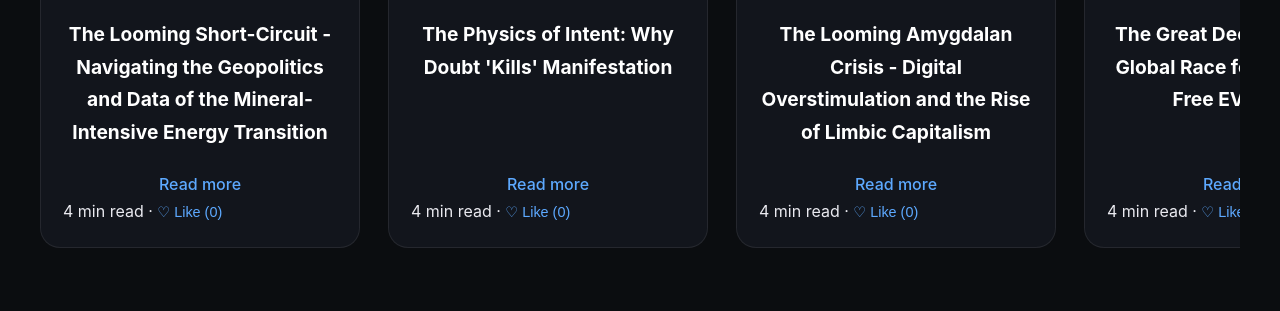
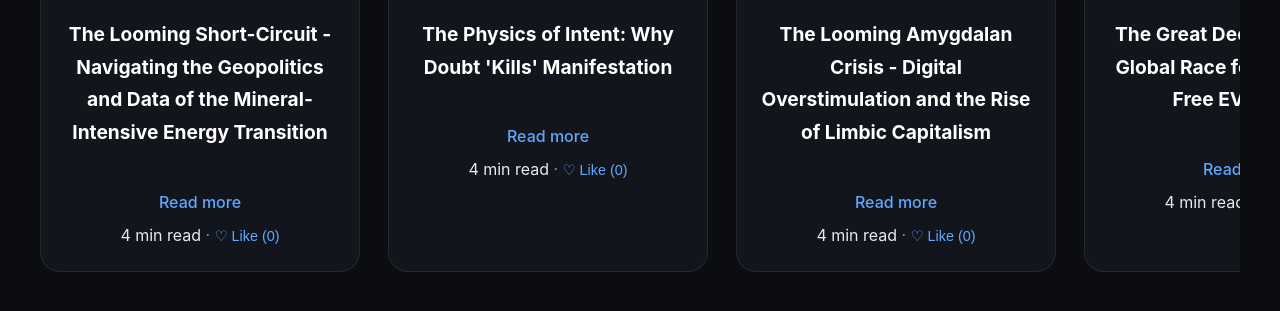
Before and after one commit to 996938039a-droid/996938039a-droid.github.io, a Jekyll site: the page built from index.html, in a window 1280 px wide and 900 px high, scrolled down 617 px, cut to the strip 548-859 px from the top of the window. Built offline with Jekyll 4.4.1, drawn with Linux system fonts in a browser that asks for light colours.

Commit message:
Update index.html

```diff
--- a/index.html
+++ b/index.html
@@ -52,23 +52,24 @@
 
 
 
+            <div class="card-footer">
   <a href="{{ post.url }}" class="read-link">
     Read more
   </a>
 
-            <!-- META -->
   <div class="card-meta">
     <span
       class="reading-time"
       data-text="{{ post.content | strip_html | escape }}">
     </span>
-              ·
+    <span class="meta-sep">·</span>
     <button
       class="like-btn"
       data-slug="{{ post.url }}">
     </button>
+  </div>
+</div>
 
-            </div>
           </div>
         </div>
       {% endfor %}
```
Lines whose indentation alone changed are shown as unchanged.
